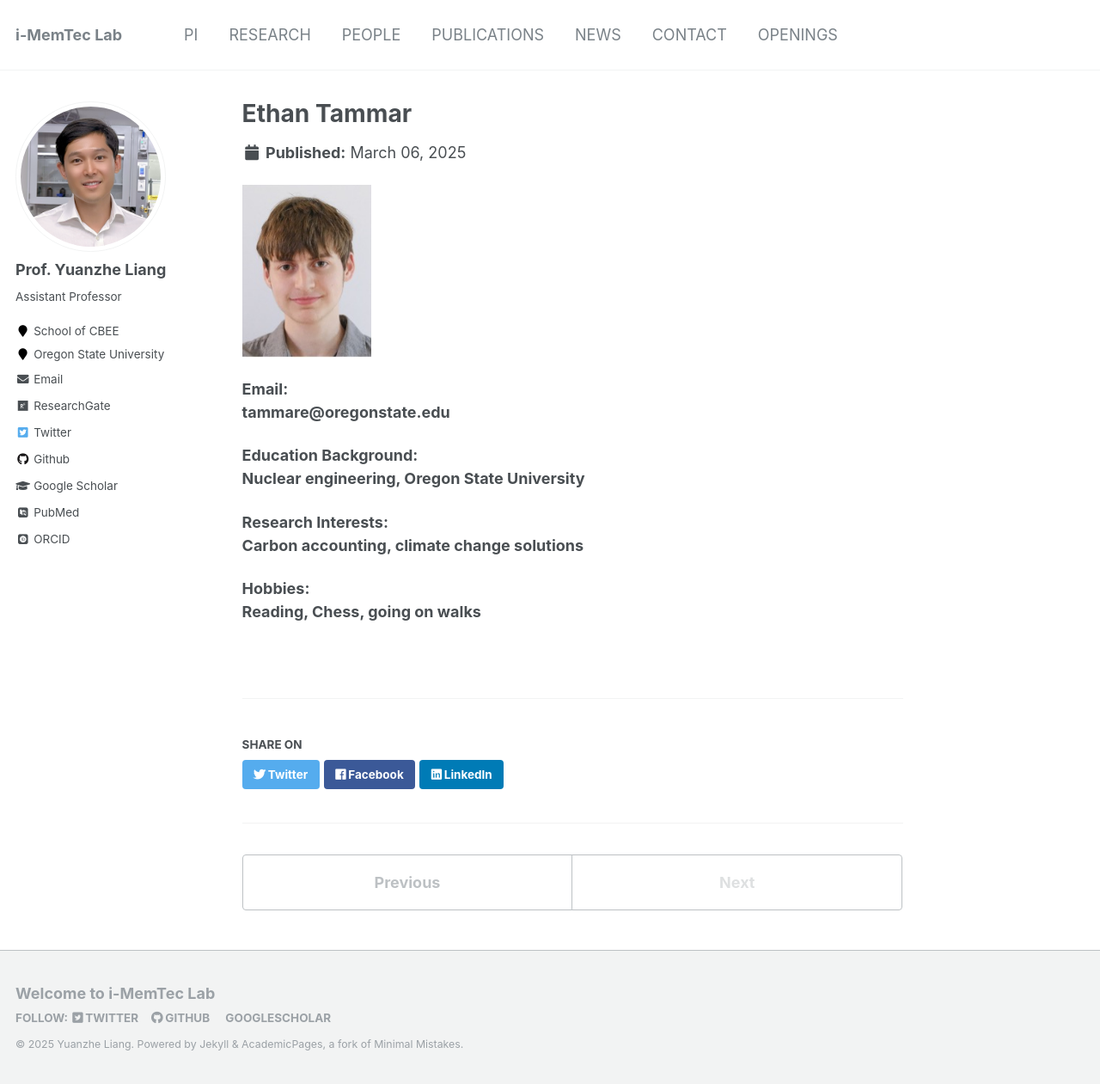
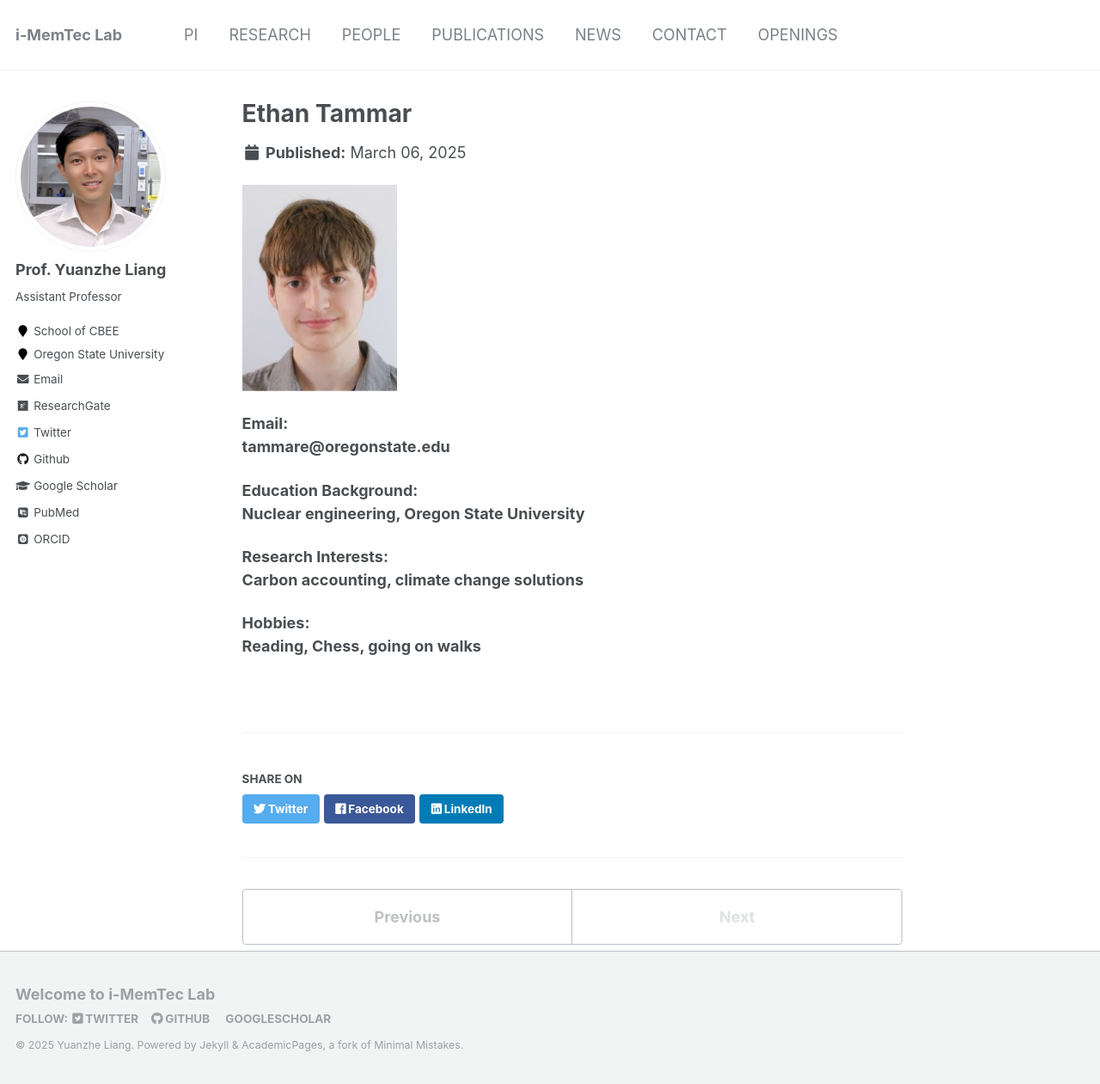
Before and after one commit to yuanzheliang/yuanzheliang.github.io, a Jekyll site: the page built from _portfolio/92-Ethan.md, in a window 1280 px wide and 1261 px high. Shown: the whole window at 86% size. Built offline with Jekyll 4.4.1, drawn with Linux system fonts in a browser that asks for light colours; some web fonts are replaced.

Commit message:
Update 92-Ethan.md

```diff
--- a/_portfolio/92-Ethan.md
+++ b/_portfolio/92-Ethan.md
@@ -1,11 +1,11 @@
 ---
 title: "Ethan Tammar"
-excerpt: "**Undergraduate Nuclear Engineering Major** <br/><img src='/images/EthanTammar.jpg' width='150' height='150'>"
+excerpt: "**Undergraduate Nuclear Engineering Major** <br/><img src='/images/EthanTammar.jpg' width='180' height='180'>"
 collection: portfolio
 status: "current"
 ---
 
-<img src='/images/EthanTammar.jpg' width='150' height='150'>
+<img src='/images/EthanTammar.jpg' width='180' height='180'>
 
 **Email:** <br/>
 **tammare@oregonstate.edu**
```
